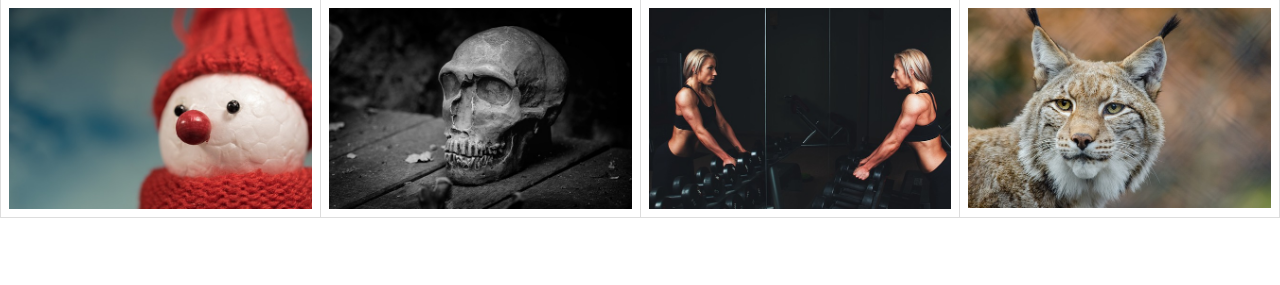
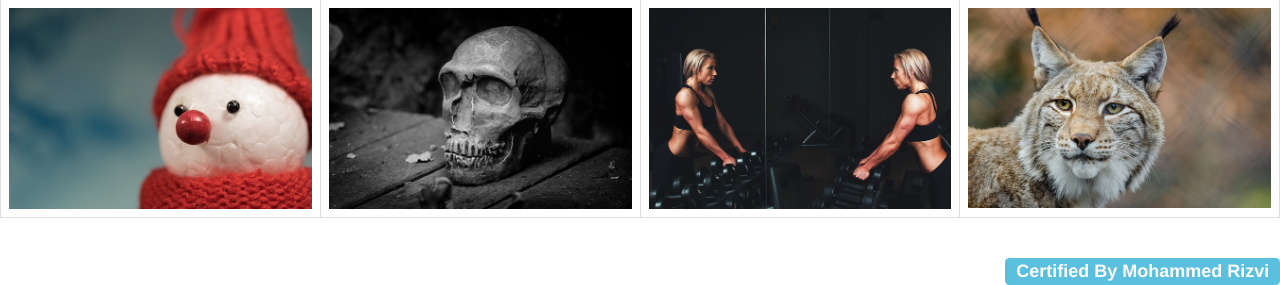
Before and after one commit to moriz23/JS-click-game, a PHP site: page / in a window 1280 px wide. Shown: the part 949-1234 px from the top of the page. Before the commit the page ends 1167 px from the top, so only its background shows below. Run offline with PHP 8.4, Linux system fonts and the light colour scheme; some libraries are stand-ins or nearby versions.

Commit message:
Added a footer and floated it to the right

```diff
--- a/css/style.css
+++ b/css/style.css
@@ -11,3 +11,7 @@
 #gif-width {
   width: 100%;
 }
+
+.label-info {
+  float: right;
+}
--- a/index.html
+++ b/index.html
@@ -70,6 +70,10 @@
     </div>
   </div>
 
+  <footer>
+    <h3><span class="label label-info">Certified By Mohammed Rizvi</span></h3>
+  </footer>
+
   <script type="text/javascript" src="https://code.jquery.com/jquery-2.1.4.min.js"></script>
   <script src="https://maxcdn.bootstrapcdn.com/bootstrap/3.3.6/js/bootstrap.min.js" integrity="sha384-0mSbJDEHialfmuBBQP6A4Qrprq5OVfW37PRR3j5ELqxss1yVqOtnepnHVP9aJ7xS" crossorigin="anonymous"></script>
   <script type="text/javascript" src="js/game.js"></script>
```
